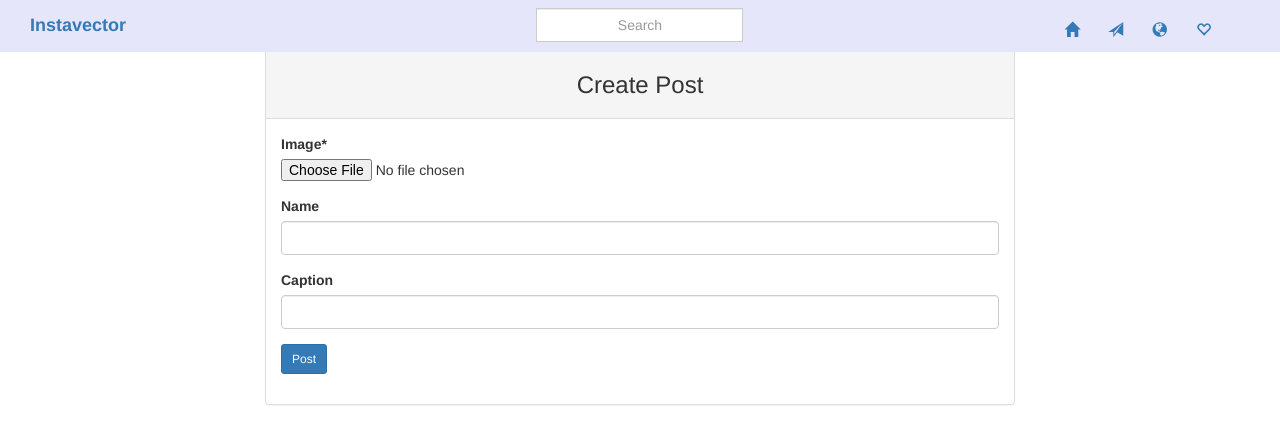
After one commit to Vector254/instavector, a Django app: page /post/new/ in a window 1280 px wide. The commit adds this page. Shown: the top 444 px of the page. Run offline with Django 3.2, Linux system fonts and the light colour scheme; the visitor is signed in with stand-in values (Sample User, id 1); some libraries are stand-ins or nearby versions.

Commit message:
implement create new post

```diff
--- a/instavector/forms.py
+++ b/instavector/forms.py
@@ -1,6 +1,7 @@
 from django import forms
 from django.contrib.auth.models import User
 from django.contrib.auth.forms import UserCreationForm
+from .models import Image
 
 
 class UserRegistrationForm(UserCreationForm):
@@ -9,3 +10,18 @@ class UserRegistrationForm(UserCreationForm):
     class Meta:
         model = User
         fields = ['username','email','password1','password2']
+
+# creating a form
+class PostForm(forms.ModelForm):
+
+    # create meta class
+    class Meta:
+        # specify model to be used
+        model = Image
+
+        # specify fields to be used
+        fields = [
+            "image",
+            "name",
+            "caption",
+        ]
--- a/instavector/models.py
+++ b/instavector/models.py
@@ -1,6 +1,7 @@
 from django.db import models
 from django.contrib.auth.models import User
 from django.utils import timezone
+from django.urls import reverse
 
 # Create your models here.
 class Image(models.Model):
@@ -9,10 +10,12 @@ class Image(models.Model):
     name = models.CharField(max_length=50,blank=True)
     caption = models.CharField(max_length=250, blank=True)
     likes =  models.ManyToManyField(User, related_name='likes', blank=True, )
-    profile = models.ForeignKey('Profile', on_delete=models.CASCADE, null='True', blank=True)
     date_posted = models.DateTimeField(default=timezone.now)
     def __str__(self):
         return self.name
+
+    def get_absolute_url(self):
+        return reverse('detail', kwargs={'pk':self.pk})
 
     def save_image(self):
         self.save()
--- /dev/null
+++ b/instavector/templates/image_form.html
@@ -0,0 +1,38 @@
+{%extends "base.html"%} {% load bootstrap3 %}
+{% load crispy_forms_tags %}
+{% block content %}
+<div class="container">
+  <div class="row">
+    <!-- Empty div -->
+    <div class="col-md-2"></div>
+    <div class="col-md-8">
+      <div class="panel panel-default">
+
+        <div class="panel-heading">
+          <h3 class="text-center">Create Post</h3>
+        </div>
+        <div class="panel-body">
+
+          <form action="" method="POST" enctype="multipart/form-data">
+            {% csrf_token %}
+            {{form|crispy}}
+            <div class="form-group">
+              <input type="submit" class="btn btn-primary btn-sm" value="Post">
+            </div>
+
+
+
+          </form>
+
+
+        </div>
+
+      </div>
+
+    </div>
+    <!-- empty div -->
+    <div class="col-md-2"></div>
+  </div>
+</div>
+
+{% endblock %}
--- a/instavector/templates/index.html
+++ b/instavector/templates/index.html
@@ -15,6 +15,7 @@
     {% endfor %}
 
    </div>
+   <button class="btn btn-success-outline"><a href="{% url 'create'%}">create post</a></button>
    <div class="posts">
     {% for image in images %}
     <div class="card ">
@@ -38,7 +39,7 @@
               </div>
         </div>
         <div class="card-body">
-            <a href="post/{{image.pk}}/"><img src="{{image.image.url}}" alt=""></a>
+            <a href="{% url 'detail' image.id %}"><img src="{{image.image.url}}" alt=""></a>
           <div class="reactions">
               <a href=""><i class="glyphicon glyphicon-heart-empty"></i></a>
               <a href=""><i class="glyphicon glyphicon-comment"></i></a>
--- a/instavector/urls.py
+++ b/instavector/urls.py
@@ -2,14 +2,17 @@ from django.conf.urls import url, include
 from . import views
 from django.conf import settings
 from django.conf.urls.static import static
-from .views import PostListView, PostDetailView
+from .views import PostListView
+from django.contrib.auth.decorators import login_required
 
 
 
 urlpatterns=[
-    url('^$',PostListView.as_view(),name = 'index'),
+    url('^$',login_required( PostListView.as_view()),name = 'index'),
+
+    #url(r'^post/(\d+)/update/',views.update_post,name = 'update'),
     url(r'^post/(\d+)',views.detail,name = 'detail'),
-    url('accounts/', include('django.contrib.auth.urls')),
+    url('accounts/', include('django.contrib.auth.urls'))
 
 
 
--- a/instavector/views.py
+++ b/instavector/views.py
@@ -4,8 +4,8 @@ from django.contrib.auth.decorators import login_required
 from django.contrib.auth import login, authenticate
 from .models import Image,Comment,Profile
 from django.contrib import messages
-from .forms import UserRegistrationForm
-from django.views.generic import ListView, DetailView
+from .forms import UserRegistrationForm, PostForm
+from django.views.generic import ListView, CreateView, UpdateView
 from django.db.models.base import ObjectDoesNotExist
 
 # Create your views here.
@@ -21,10 +21,25 @@ def register(request):
         form = UserRegistrationForm()
     return render(request, 'registration/registration_form.html',{'form':form})
 
+
+
+
 @login_required
-def index(request):
-    images = Image.get_images()
-    return render(request,'index.html',{"images":images})
+def create_post(request):
+    current_user = request.user
+    form = PostForm()
+    if request.method == 'POST':
+        form = PostForm(request.POST, request.FILES or None)
+        if form.is_valid():
+            add=form.save(commit=False)
+            add.author = current_user
+            add.save()
+            return redirect('index')
+
+
+    context = {'form':form}
+    return render(request,'image_form.html',context)
+
 
 class PostListView(ListView):
     model = Image
@@ -32,8 +47,7 @@ class PostListView(ListView):
     context_object_name = 'images'
     ordering = ['-date_posted']
 
-class PostDetailView(DetailView):
-    model = Image
+
 
 def detail(request,post_id):
     try:
--- a/project/urls.py
+++ b/project/urls.py
@@ -17,7 +17,7 @@ from django.contrib import admin
 from django.contrib.auth import views as auth_views
 from django.conf.urls import url,include
 from instavector import views as user_views
-from instavector.views import PostDetailView
+
 
 
 urlpatterns = [
@@ -27,7 +27,8 @@ urlpatterns = [
     url('login/', auth_views.LoginView.as_view(), name='login'),
     url('logout/', auth_views.LogoutView.as_view(template_name='registration/logout.html'), name='logout'),
     url('profile/', user_views.profile, name='profile'),
-    url('post/<int:pk>/',PostDetailView.as_view(),name = 'detail'),
+    url(r'^post/new/',user_views.create_post,name = 'create'),
+
 
 
 
```
Also changed, not shown: instavector/migrations/0005_remove_image_profile.py (added), media/pics/ford11.jpeg (added), media/pics/ford12_62u0iBr.jpeg (added), media/pics/seven.jpg (added).
